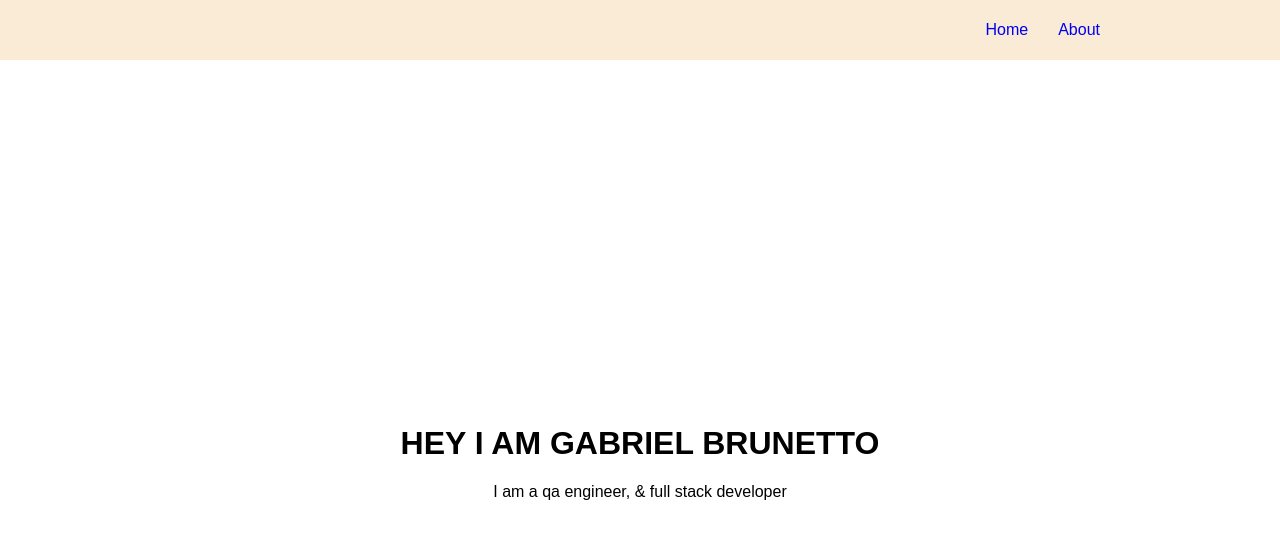
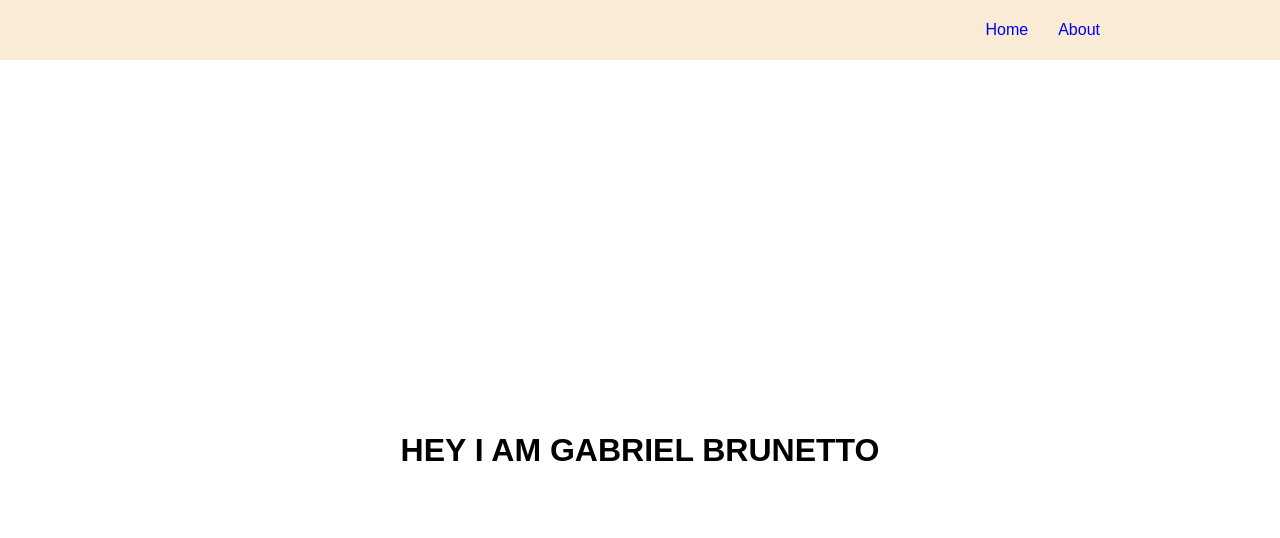
Before and after one commit to Gabriel-Brunetto/Portfolio, a plain HTML site: page Public/index.html in a window 1280 px wide. Drawn offline with Linux system fonts and the light colour scheme.

Commit message:
style: change the name of class

```diff
--- a/src/styles/main.css
+++ b/src/styles/main.css
@@ -19,9 +19,7 @@ main {
   text-align: center;
 }
 
-.main-container {
-  display: flex;
-  flex-wrap: wrap;
-  justify-content: center;
-  align-items: center;
+.container p{
+  margin-top: -15px;
+  color: white;
 }
```
